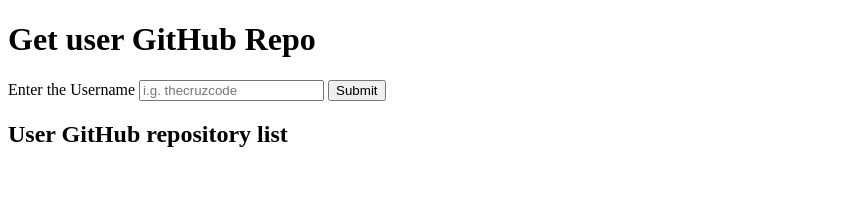
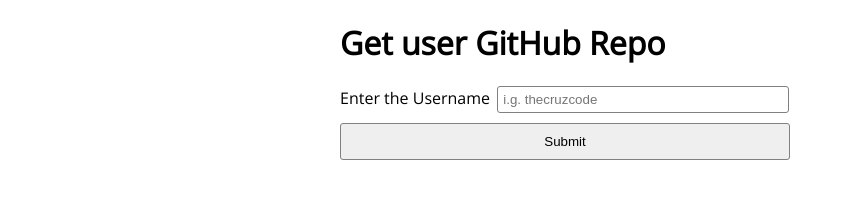
Before and after one commit to thecruzcode/find-user-github-repo-app, a plain HTML site: page index.html in a window 1280 px wide. Shown: the whole page, without its empty margins (0-845 px from the left). Drawn offline with nearby package versions, Linux system fonts and the light colour scheme.

Commit message:
css styling done, minor changes to html

```diff
--- a/index.html
+++ b/index.html
@@ -23,6 +23,6 @@
            </ul>
         </section>
       </div>
-    <script src="script.js"></script>
+    <script src="index.js"></script>
   </body>
 </html>
--- a/style.css
+++ b/style.css
@@ -0,0 +1,58 @@
+* {
+    box-sizing: border-box;
+  }
+
+  body {
+    font-family: 'Open Sans', sans-serif;
+  }
+
+  button:hover{
+    cursor: pointer;
+  }
+  ul {
+    list-style: none;
+    padding: 0;
+    margin: 0;
+  }
+
+  li {
+    padding: 10px;
+  }
+
+  li, img {
+    max-width: 500px;
+  }
+
+  .container{
+    max-width: 600px;
+    margin: 0 auto;
+  }
+
+  .error-message{
+    color: red;
+    font-size: 30px;
+  }
+
+  .hidden{
+    display: none;
+  }
+
+  input[type="text"] {
+      padding: 5px;
+      border: 1px solid gray;
+      border-radius: 3px;
+      width: 292px;
+  }
+
+  label {
+      margin-right: 3px;
+  }
+
+  input[type="submit"]{
+      border: 1px solid gray;
+      border-radius: 3px;
+      width: -20vw;
+      width: 450px;
+      padding: 10px;
+      margin-top: 10px;
+      }
```
